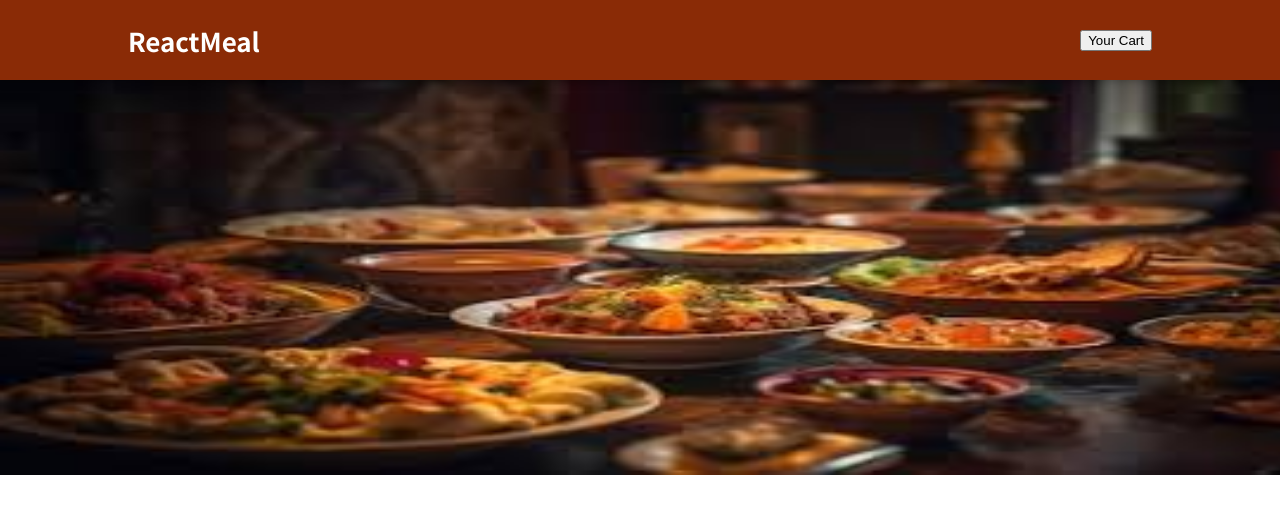
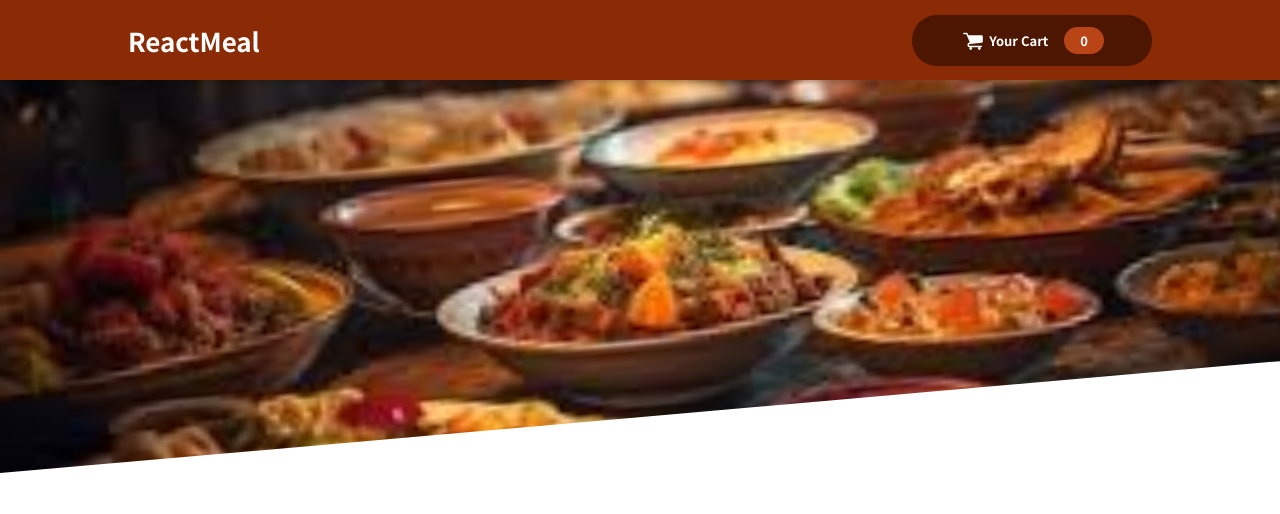
Before and after one commit to kunalkhairnar1198/RestaurantApp, a React (Create React App) app: page / in a window 1280 px wide. Shown: the top 514 px of the page. Built offline with nearby package versions, Linux system fonts and the light colour scheme.

Commit message:
update btn iconadd CartIcon

```diff
--- /dev/null
+++ b/src/Component/Cart/CartIcon.js
@@ -0,0 +1,19 @@
+import React from "react"
+
+
+const CartIcon = (props) => {
+  return (
+    <svg
+    fill="white"
+    width="2em"
+    height="2em"
+    viewBox="-1.5 0 19 19"
+    xmlns="http://www.w3.org/2000/svg"
+    >
+
+    <path d="M14.252 4.59a.924.924 0 0 1 .921.92v3.602a1.048 1.048 0 0 1-.916 1.017l-8.511.883a.573.573 0 0 1-.145.019.577.577 0 1 0 0 1.154h8.488a.563.563 0 1 1 0 1.126h-.91a1.03 1.03 0 1 1-1.104 0H6.849a1.03 1.03 0 1 1-1.104 0H5.6a1.703 1.703 0 1 1 0-3.406.585.585 0 0 1 .128.014L3.111 3.911H1.39a.563.563 0 1 1 0-1.125h2.09a.562.562 0 0 1 .515.337l.64 1.466h9.617z"/>
+    </svg>
+ )
+};
+
+export default CartIcon;
--- a/src/Component/UI/Header/Header.module.css
+++ b/src/Component/UI/Header/Header.module.css
@@ -23,7 +23,9 @@
     overflow: hidden;
 }
 
-.main-image img{
+.main-image img {
     width: 110%;
     height: 100%;
-}
+    object-fit: cover;
+    transform: rotateZ(-5deg) translateY(-4rem) translateX(-1rem);
+  }
--- a/src/Component/UI/Header/HeaderButtonCart.js
+++ b/src/Component/UI/Header/HeaderButtonCart.js
@@ -1,9 +1,15 @@
 import React from "react"
-import cartBtn from './HeaderButtonCart.css'
-const HeaderButtonCart = (props) => {
+import cartBtn from './HeaderButtonCart.module.css'
+import CartIcon from "../../Cart/CartIcon";
+
+const HeaderButtonCart = () => {
   return (
-    <button className={cartBtn.btn}>
-        Your Cart
+    <button className={cartBtn.button}>
+      <span className={cartBtn.icon}>
+        <CartIcon />
+      </span>
+      <span>Your Cart</span>
+      <span className={cartBtn.badge}>0</span>
     </button>
   )
 };
--- /dev/null
+++ b/src/Component/UI/Header/HeaderButtonCart.module.css
@@ -0,0 +1,59 @@
+.button {
+    cursor: pointer;
+    font: inherit;
+    border: none;
+    background-color: #4d1601;
+    color: white;
+    padding: 0.75rem 3rem;
+    display: flex;
+    justify-content: space-around;
+    align-items: center;
+    border-radius: 25px;
+    font-weight: bold;
+  }
+
+  .button:hover,
+  .button:active {
+    background-color: #2c0d00;
+  }
+
+  .icon {
+    width: 1.35rem;
+    height: 1.35rem;
+    margin-right: 0.50rem;
+  }
+
+  .badge {
+    background-color: #b94517;
+    padding: 0.25rem 1rem;
+    border-radius: 25px;
+    margin-left: 1rem;
+    font-weight: bold;
+  }
+
+  .button:hover .badge,
+  .button:active .badge {
+    background-color: #92320c;
+  }
+
+  .bump {
+    animation: bump 300ms ease-out;
+  }
+
+  @keyframes bump {
+    0% {
+      transform: scale(1);
+    }
+    10% {
+      transform: scale(0.9);
+    }
+    30% {
+      transform: scale(1.1);
+    }
+    50% {
+      transform: scale(1.15);
+    }
+    100% {
+      transform: scale(1);
+    }
+  }
```
Also changed, not shown: src/Component/UI/Header/HeaderButtonCart.css (deleted).
